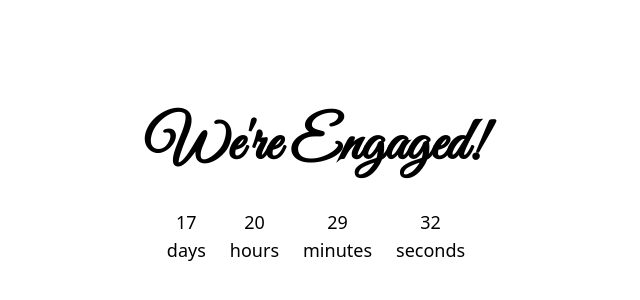
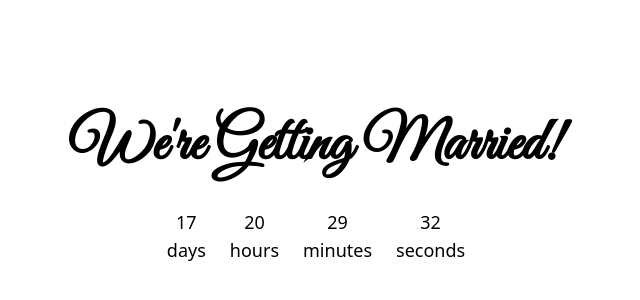
Before and after one commit to Zachatoo/bryner-young-wedding-site, a Next.js app: page / in a window 1280 px wide. Shown: the part 194-494 px from the top of the page, without its empty margins (324-964 px from the left). Built offline with nearby package versions, Linux system fonts and the light colour scheme.

Commit message:
Update homepage text

```diff
--- a/components/countdown/DateTimeDisplay.tsx
+++ b/components/countdown/DateTimeDisplay.tsx
@@ -5,9 +5,9 @@ interface Props {
 
 export function DateTimeDisplay({ value, type }: Props) {
   return (
-    <div className="text-lg">
-      <p data-testid={`countdown-${type}`}>{value}</p>
-      <p>{type}</p>
+    <div className="flex flex-col text-lg">
+      <span data-testid={`countdown-${type}`}>{value}</span>
+      <span>{type}</span>
     </div>
   );
 }
--- a/pages/index.tsx
+++ b/pages/index.tsx
@@ -14,7 +14,7 @@ const Home: NextPage = () => {
 
       <main className="flex flex-col items-center justify-center flex-1 w-full px-8 text-center">
         <h1 className="text-6xl font-bold font-great-vibes">
-          {"We're Engaged!"}
+          {"We're Getting Married!"}
         </h1>
         <Countdown targetTime={weddingDate} className="py-8" />
       </main>
```
